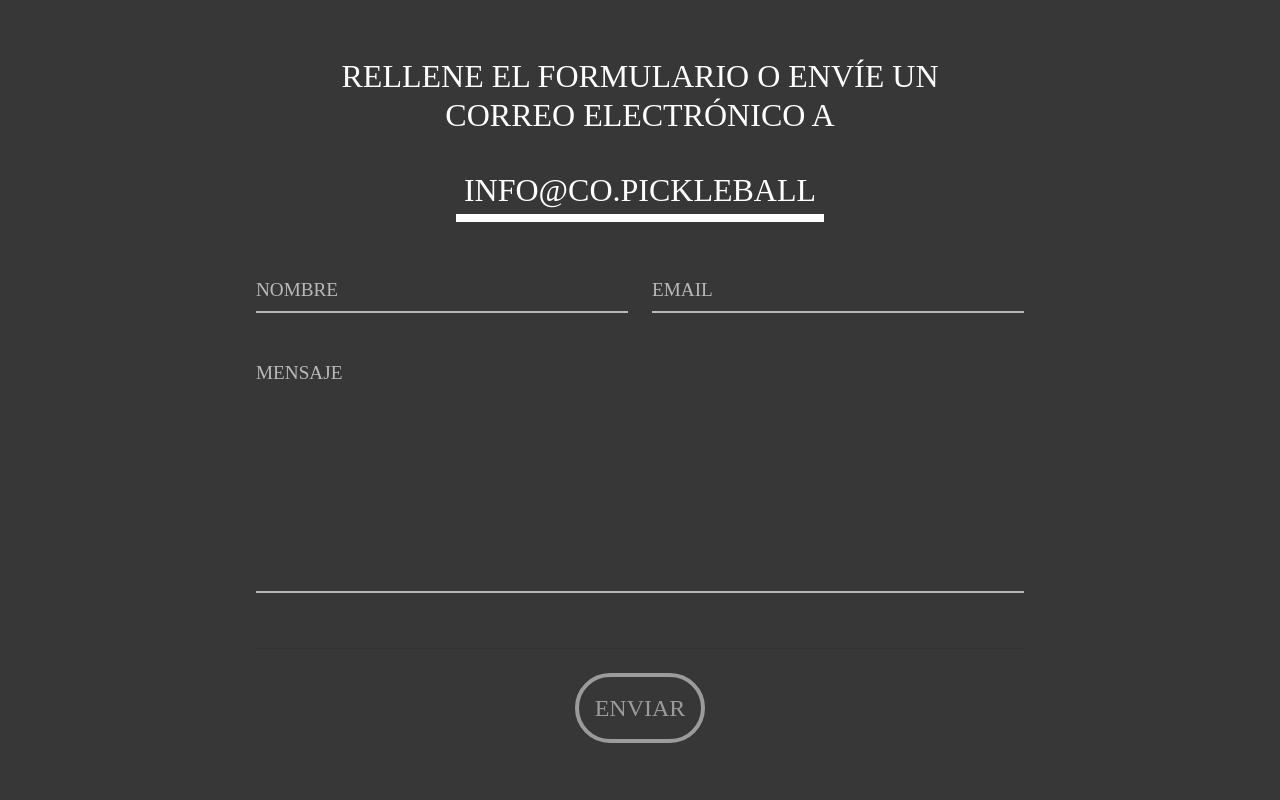
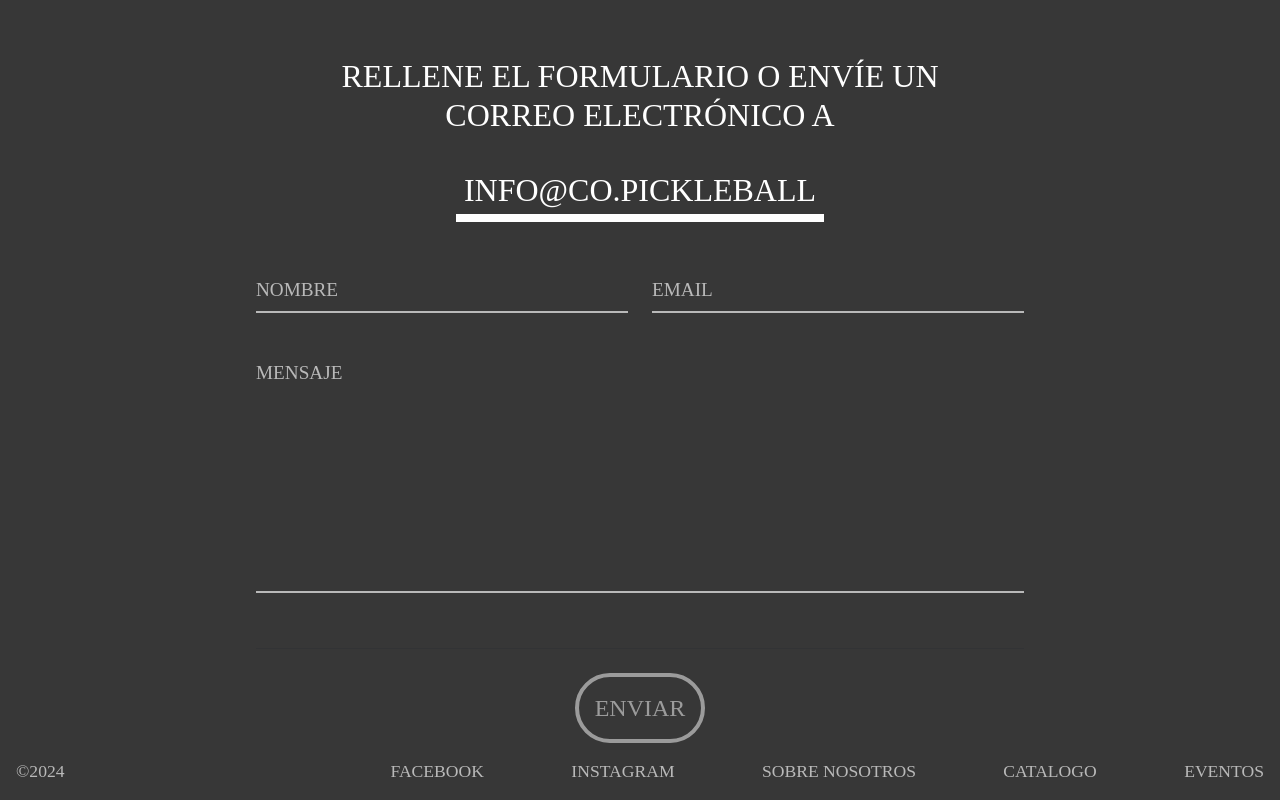
Before and after one commit to JVLlc/la_cocina_pickleball, a Next.js app: page /contacto in a window 1280 px wide. Built offline with nearby package versions, Linux system fonts and the light colour scheme.

Commit message:
Menu and footer

```diff
--- a/app/contacto/contacto.module.css
+++ b/app/contacto/contacto.module.css
@@ -6,6 +6,7 @@
    flex-direction: column;
    justify-content: center;
    align-items: center;
+   position: relative;
 }
 
 .main h1{
--- a/app/contacto/page.jsx
+++ b/app/contacto/page.jsx
@@ -1,6 +1,7 @@
 "use client";
 import React, { useState } from "react";
 import styles from "./contacto.module.css";
+import Footer from "@/components/Footer";
 
 export default function Contacto() {
   const [name, setName] = useState("");
@@ -109,6 +110,7 @@ export default function Contacto() {
           </button>
         </div>
       </form>
+      <Footer/>
     </div>
   );
 }
--- a/app/globals.css
+++ b/app/globals.css
@@ -136,6 +136,7 @@ body {
   align-items: center;
   flex-direction: column;
   transition: all 0.5s;
+  position: relative;
  }
 
  button{
--- a/app/page.js
+++ b/app/page.js
@@ -5,10 +5,12 @@ import { ReactLenis, useLenis } from "@studio-freight/react-lenis";
 import { Parallax } from "@/components/Parallax";
 import { ContactUs } from "@/components/ContactUs";
 import { HomeCard } from "@/components/HomeCard";
+import Menu from "@/components/Menu";
 
 export default function Home() {
   return (
     <main className="flex min-h-screen flex-col">
+      <Menu/>
       <ReactLenis root options={{ lerp: 0.1 }}>
         <div className="h-screen relative">
           <img className="grafitti1" src="./images/grafitti1.png" />
@@ -56,6 +58,7 @@ export default function Home() {
 
       <ContactUs />
       </ReactLenis>
+
     </main>
   );
 }
--- a/components/ContactUs.jsx
+++ b/components/ContactUs.jsx
@@ -1,3 +1,4 @@
+import Footer from "./Footer";
 
 
 export function ContactUs() {
@@ -12,6 +13,7 @@ export function ContactUs() {
       aliados.
     </h1>
     <button>Contactanos</button>
+    <Footer/>
   </div>
   );
 }
--- /dev/null
+++ b/components/Footer/footer.module.css
@@ -0,0 +1,30 @@
+.footer{
+
+    width: 100vw;
+    position: absolute;
+    bottom: 0;
+    display: flex;
+    flex-direction: row;
+    justify-content: space-between;
+    align-items: center;
+    padding: 1rem;
+
+}
+
+.navigation{
+    display: flex;
+    flex-direction: row;
+    width: 70%;
+    justify-content: space-between;
+    align-items: center;
+}
+
+.footer .navItem{
+    font-size: 1.1rem;
+    color: #B9B9B9;
+    transition: all 0.5s;
+}
+
+.footer .navItem:hover{
+    color: white;
+}
--- /dev/null
+++ b/components/Footer/index.jsx
@@ -0,0 +1,21 @@
+"use client";
+import React, { useState } from "react";
+import styles from "./footer.module.css";
+
+export default function Footer() {
+
+
+  return (
+<div className={styles.footer}>
+<h3 className={styles.navItem}>©2024</h3>
+<div className={styles.navigation}>
+<h3 className={styles.navItem}>FACEBOOK</h3>
+<h3 className={styles.navItem}>INSTAGRAM</h3>
+<h3 className={styles.navItem}>SOBRE NOSOTROS</h3>
+<h3 className={styles.navItem}>CATALOGO</h3>
+<h3 className={styles.navItem}>EVENTOS</h3>
+</div>
+</div>
+
+  );
+}
--- /dev/null
+++ b/components/Menu/index.jsx
@@ -0,0 +1,27 @@
+"use client";
+import React, { useState } from "react";
+import styles from "./menu.module.css";
+
+export default function Menu() {
+    const [open,setOpen]=useState(false)
+
+  return (
+    <>
+    <div className={open ? `${styles.menu} ${styles.menuActive}`:styles.menu} onClick={()=>{setOpen(!open)}}>
+        <div className={styles.line}></div>
+        <div className={styles.line}></div>
+        <div className={styles.line}></div>
+    </div>
+
+
+<div className={open ? `${styles.menuContainer} ${styles.menuContainerOpen}`: `${styles.menuContainer} ${styles.menuContainerClose}`}>
+    <h2 className={styles.aboutUs} >Sobre Nosotros</h2>
+    <h2 className={styles.events} >Eventos</h2>
+    <h2 className={styles.catalogue} >Catalogo</h2>
+    <h2 className={styles.contact} >Contacto</h2>
+
+</div>
+    </>
+
+  );
+}
--- /dev/null
+++ b/components/Menu/menu.module.css
@@ -0,0 +1,129 @@
+.line{
+    height: 2px;
+    width: 1.8rem;
+    background-color: #B9B9B9;
+    border-radius: 100vw;
+    transition: all 0.5s;
+    cursor: pointer;
+}
+
+
+
+.menu{
+    position: absolute;
+    top: 20px;
+    right: 20px;
+    height: 15px;
+    display: flex;
+    flex-direction: column;
+    justify-content: space-between;
+    transition: all 0.5s;
+    z-index: 10001;
+    cursor: pointer;
+}
+
+.menu:hover{
+    height: 20px;
+
+    .line{
+        background-color: white;
+    }
+}
+
+.menuActive{
+    height: 20px;
+
+    .line{
+        background-color: white;
+    }
+}
+
+.menuContainer{
+    background-color: #373737;
+    position: fixed;
+    width: 100vw;
+    height: 100vh;
+    top: 0;
+    left: 0;
+    z-index: 10000;
+    display: flex;
+    flex-direction: column;
+    align-items: center;
+    padding-top: 10vh;
+    padding-bottom: 10vh;
+    justify-content: space-between;
+    transition: all 0.5s;
+}
+
+.menuContainerOpen{
+    visibility: visible;
+    opacity: 1;
+    height: 100vh;
+    transition: all 0.5s;
+
+}
+
+.menuContainerOpen > h2{
+    height: fit-content;
+    font-size: 4rem;
+    opacity: 1;
+    transition: all 0.5s;
+}
+
+.menuContainerClose > h2{
+    height: 0;
+    opacity: 0;
+    font-size: 0;
+    transition: all 0.5s;
+
+}
+
+
+
+
+.menuContainerClose{
+    visibility: hidden;
+    /* opacity: 0; */
+    height: 0;
+    transition: all 0.5s;
+
+}
+.aboutUs, .events,.catalogue, .contact{
+    text-transform: uppercase;
+    font-size: 4rem;
+    color: white;
+    opacity: 1;
+    transition: all 0.5s;
+}
+
+.menuContainer:has(.aboutUs:hover){
+    background-color: #DA1B59;
+}
+
+.menuContainer:has(.aboutUs:hover) > .contact, .menuContainer:has(.aboutUs:hover) > .events, .menuContainer:has(.aboutUs:hover) > .catalogue{
+  opacity: 0.7;
+}
+
+.menuContainer:has(.events:hover){
+    background-color: #00B8D2;
+}
+
+.menuContainer:has(.events:hover) > .contact, .menuContainer:has(.events:hover) > .aboutUs, .menuContainer:has(.events:hover) > .catalogue{
+    opacity: 0.7;
+  }
+
+  .menuContainer:has(.catalogue:hover){
+    background-color: #FCCE0A;
+}
+
+.menuContainer:has(.catalogue:hover) > .contact, .menuContainer:has(.catalogue:hover) > .aboutUs, .menuContainer:has(.catalogue:hover) > .events{
+    opacity: 0.7;
+  }
+
+  .menuContainer:has(.contact:hover){
+    background-color: #ED7425;
+}
+
+.menuContainer:has(.contact:hover) > .catalogue, .menuContainer:has(.contact:hover) > .aboutUs, .menuContainer:has(.contact:hover) > .events{
+    opacity: 0.7;
+  }
```
